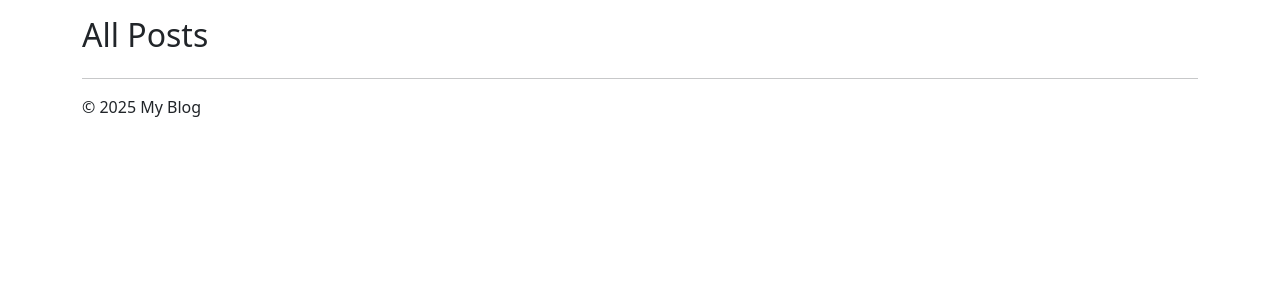
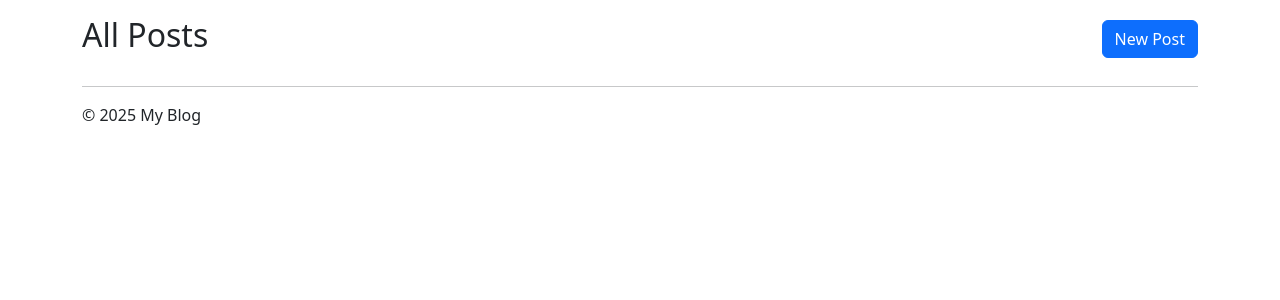
Before and after one commit to SmittGevariya/django-blog-project, a Django app: page / in a window 1280 px wide. Shown: the part 89-389 px from the top of the page. Run offline with Django 5.2, Linux system fonts and the light colour scheme; data that the repository does not hold is empty.

Commit message:
feat : add form to create new posts and style to postdetails

```diff
--- a/blog_project/posts/templates/posts/post_list.html
+++ b/blog_project/posts/templates/posts/post_list.html
@@ -1,14 +1,17 @@
 {% extends 'layout.html' %}
 
 {% block content %}
-    <h2 class='mb-4'>All Posts</h2>
+    <div class='d-flex justify-content-between align-items-center mb-4'>
+        <h2>All Posts</h2>
+        <a href="{% url 'post_new' %}" class='btn btn-primary'>New Post</a>
+    </div>
     {% for post in posts %}
         <div clas='card mb-3'>
             <div class='card-body'>
                 <h3 class='card-title'>
-                    <a href="{% url 'post_detail' pk=post.pk %}">{{post.title}}</a>
+                    <a href="{% url 'post_detail' pk=post.pk %}" >{{post.title}}</a>
                 </h3>
-                <p class='card-text'>{{post.content}}</p>
+                <p class='card-text mt-3 mb-3'>{{post.content}}</p>
             </div>
         </div>
     {% endfor %}
--- a/blog_project/posts/urls.py
+++ b/blog_project/posts/urls.py
@@ -1,7 +1,8 @@
 from django.urls import path
-from .views import post_list,post_detail
+from .views import post_list,post_detail,post_new
 
 urlpatterns=[
     path('',post_list,name='post_list'),
-    path('post/<int:pk>/',post_detail,name='post_detail')
+    path('post/<int:pk>/',post_detail,name='post_detail'),
+    path('post/new/',post_new,name='post_new')
 ]
--- a/blog_project/posts/views.py
+++ b/blog_project/posts/views.py
@@ -1,4 +1,5 @@
-from django.shortcuts import get_object_or_404, render
+from django.shortcuts import get_object_or_404, render, redirect
+from .forms import PostForm
 from .models import Post
 # Create your views here.
 
@@ -9,3 +10,13 @@ def post_list(request):
 def post_detail(request,pk):
     post = get_object_or_404(Post,pk=pk)
     return render(request,'posts/post_detail.html',{'post':post})
+
+def post_new(request):
+    if request.method == 'POST':
+        form = PostForm(request.POST)
+        if form.is_valid():
+            form=form.save()
+            return redirect('post_detail',pk=form.pk)
+    else:
+        form = PostForm()
+    return render(request,'posts/post_edit.html',{'form':form})
```
Also changed, not shown: blog_project/posts/forms.py (added, +7 -0 lines), blog_project/posts/templates/posts/post_detail.html (+13 -12 lines), blog_project/posts/templates/posts/post_edit.html (added, +11 -0 lines).
